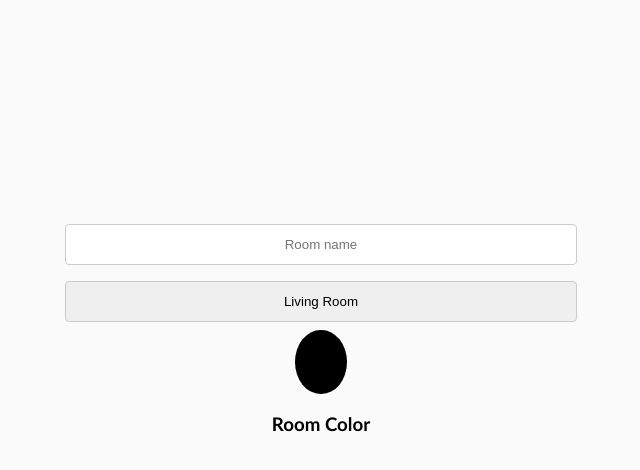
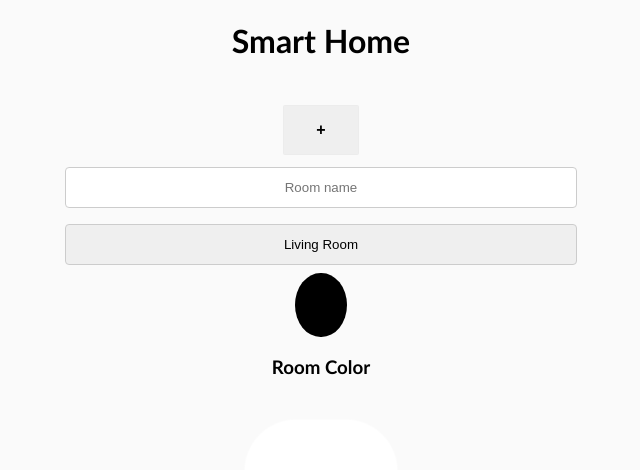
Before and after one commit to gadi9889/SmartHomeDemo, a React (Create React App) app: page /CreateRoom in a window 1280 px wide. Shown: the top 470 px of the page, without its empty margins (319-959 px from the left). Built offline with nearby package versions, Linux system fonts and the light colour scheme; some icons are missing.

Commit message:
CreateProduct transition ,improved Room&CreateRoom transitions, improved diffrent screen sizes compatability

```diff
--- a/src/App.css
+++ b/src/App.css
@@ -8,6 +8,10 @@
   font-family: 'Trebuchet MS', 'Lucida Sans Unicode', 'Lucida Grande', 'Lucida Sans', Arial, sans-serif;
   overflow: hidden;
   background-color: rgba(0,0,0,0.02);
+}
+
+#container {
+  height: 100vh;
 }
 
 .App-header {
@@ -80,10 +84,35 @@ input[type=color] {
   display: flex;
   align-items: center;
   justify-content: center;
-  box-shadow: 0 0px 0px 0 rgba(0,0,0,0.08), 0 5px 3px 0 rgba(0,0,0,0.09);
+}
+
+.create-product-container {
+  width: 20%;
+  height: 30%;
+  border: solid black 5px;
+  margin: auto;
+  padding: 3%;
+  background-color: rgba(255,255,255,0.9);
+  border-radius: 50px;
+  overflow: hidden;
+}
+
+.create-product-background {
+  display: flex;
+  position: fixed;
+  top:0;
+  left:0;
+  width: 100vw;
+  height: 100vh;
+  background: rgba(0,0,0,0.85);
+  z-index: 2;
+  overflow: hidden;
 }
 
 .product {
+  display: flex;
+  justify-content: center;
+  align-items: center;
   border-radius: 100px;
   width: 12vw;
   height: 15vh;
--- a/src/App.js
+++ b/src/App.js
@@ -146,9 +146,10 @@ function App() {
 
   return (
     <div className="App">
-      <div>
+      <div id="container">
+        <Header rooms={rooms} visible={true}/>
+
         <AnimatePresence exitBeforeEnter>
-        <Header rooms={rooms} />
         <Routes location={location} key={location.key}>
           <Route exact path='/' element={<h2>Welcome To Your Smart Home <br /><br /> Press + To Begin</h2>} />
           <Route exact path='/CreateRoom' element={<CreateRoom createRoomFunc={createroom}/>} />
--- a/src/components/CreateProducts.jsx
+++ b/src/components/CreateProducts.jsx
@@ -1,27 +1,78 @@
-import React from 'react'
+import React, { useEffect, useState } from 'react'
 import { Icon } from '@iconify/react';
+import { motion, AnimatePresence } from 'framer-motion';
+import { isVisible } from '@testing-library/user-event/dist/utils';
+
+const createProductContainerVariants = {
+    hidden: {
+        scale:0.5,
+        y:"-100vh"
+    },
+    visible: {
+        scale:1,
+        y:0,
+        transition: {
+            type:'spring',
+            stiffness:80,
+            duration:0.5
+        }
+    },
+    exit: {
+        y:"40vh",
+        opacity:0,
+        scale:0,
+        transition: {
+            duration:0.1
+        }
+    }
+}
+
+const createProductBackgroundVariants = {
+    hidden: {
+        opacity:0
+    },
+    visible: {
+        opacity:1
+    }
+}
 
 export default function CreateProducts(props) {
     let product = 'ac';
 
     const getProduct = (e) => {product = e.target.value}
 
-    const clickHandle = () => {
-        props.addDirect()
+    const clickHandle = (e) => {
+        props.func(false)
         props.addProductsFunc(props.roomIndex,product)
     }
 
-
-
     return (
-        <div>
+        <AnimatePresence >
+            {props.isVisible && (
+                <motion.div className='create-product-background' onClick={() => props.func(false)}
+                    variants={createProductBackgroundVariants}
+                    initial='hidden'
+                    animate='visible'
+                    exit='hidden'
+                >
+                    <motion.div className='create-product-container' onClick={(e) => e.stopPropagation()}
+                        variants={createProductContainerVariants}
+                        initial='hidden'
+                        animate='visible'
+                        exit='exit'
+                    >
                         <select name="product" id="product-selector" onChange={getProduct}>
                             <option value="ac" id="ac">AC</option>
                             <option value="light" id="light">Light</option>
                             {props.heater}
                             {props.stereo}
                         </select>
+                        <br />
                         <button class='product-add-button' onClick={clickHandle}><Icon style={{fontSize:'28px'}} icon="ic:baseline-done" /></button>
-        </div>
+                    </motion.div>
+                </motion.div>
+            )}
+        </AnimatePresence>
+
     )
 }
--- a/src/components/CreateRoom.jsx
+++ b/src/components/CreateRoom.jsx
@@ -6,23 +6,28 @@ import { motion } from 'framer-motion';
 const createRoomVariants = {
     hidden: {
         opacity:0,
-        y:'10vh'
+        y:'10vh',
+        x:'-5vh'
     },
     visible: {
         scale:1,
         opacity:1,
         y:0,
+        x:0,
         transition: {
-            duration:1,
-            ease:"easeIn"
+            duration:0.5,
+            ease:"easeIn",
+            type:'spring',
+            stiffness:80
         }
     },
     exit: {
         opacity:0,
         x:"5vh",
+        y:'5vh',
         originY:0,
         transition: {
-            duration:1,
+            duration:0.5,
             ease:"easeInOut"
         }
     }
--- a/src/components/Header.jsx
+++ b/src/components/Header.jsx
@@ -1,27 +1,46 @@
-import React from 'react';
+import React, { useState } from 'react';
 import { motion,AnimatePresence } from 'framer-motion';
 import {BrowserRouter as Router,useLocation, Routes, Route, Link} from 'react-router-dom';
 
-const headerVariants = {
+const linkVariants = {
     hidden: {
-        y:"-10vh"
+        opacity:0,
+        scale:0
     },
     visible: {
-        y:0,
-        trasition: {
-            duration:0.2
+        scale:1,
+        opacity:1,
+        transition: {
+            duration:0.2,
         }
     },
-    exit: {
-        y:"-10vh",
-        trasition: {
-            duration:0.2
+    tap: {
+        scale:0.85,
+        boxShadow:'0 0 10px rgba(0,0,0,0.8)',
+        transition: {
+            duration:0.03
+        }
+    },
+    hover: {
+        scale:1.05,
+        boxShadow:'0 0 20px rgba(255,255,255,0.8)',
+        transition: {
+            repeat:Infinity,
+            duration:3
         }
     }
 }
 
-export default function Header({rooms, isVisible}) {
+const linksVariants = {
+    default: {
 
+    },
+    onAdd: {
+
+    }
+}
+
+export default function Header({rooms}) {
     const hex2rgb = (hex) => {
         const r = parseInt(hex.slice(1, 3), 16)
         const g = parseInt(hex.slice(3, 5), 16)
@@ -35,19 +54,37 @@ export default function Header({rooms, isVisible}) {
     }
 
     return (
-        <AnimatePresence>
-        {isVisible &&  (<motion.div
-            variants={headerVariants}
-            initial='hidden'
-            animate='visible'
-            exit='exit'
-        >
-            <h1 >Smart Home</h1>
-            {rooms.map((room) => {
-            return <Link to={'/'+room.type+'/'+room.name+'-'+room.index}><button style={{backgroundColor: room.color, color:hex2rgb(room.color)}}>{room.name}</button></Link>
-            })}
-            <Link to='/CreateRoom'><button>+</button></Link>
-        </motion.div>)}
-        </AnimatePresence>
+        <div>
+            <h1>Smart Home</h1>
+            <br />
+            <motion.div
+                variants={linksVariants}
+                animate='animation'
+            >
+                {rooms.map((room) => {
+                return <Link to={'/'+room.type+'/'+room.name+'-'+room.index}>
+                    <motion.button style={{backgroundColor: room.color, color:hex2rgb(room.color)}}
+                        variants={linkVariants}
+                        initial='hidden'
+                        animate='visible'
+                        whileTap='tap'
+                        whileHover='hover'
+                    >
+                        {room.name}
+                    </motion.button>
+                    </Link>
+                })}
+                <Link to='/CreateRoom'>
+                    <motion.button
+                    variants={linkVariants}
+                    initial='hidden'
+                    animate='visible'
+                    whileTap='tap'
+                    whileHover='hover'
+                    >+
+                    </motion.button>
+                </Link>
+            </motion.div>
+        </div>
     )
 }
--- a/src/components/Product.jsx
+++ b/src/components/Product.jsx
@@ -27,7 +27,7 @@ export default function Product(props) {
 
     return (
         <div>
-            <button class="product" style={{color:logoColor,backgroundColor:backgroundColor}} onClick={() => statusChange(status)}><Icon icon={props.logoName} style={{ fontSize: '36px' }}/></button>
+            <button className="product" style={{color:logoColor,backgroundColor:backgroundColor}} onClick={() => statusChange(status)}><Icon icon={props.logoName} style={{ fontSize: '36px',position:'absolute'}}/></button>
         </div>
     )
 }
--- a/src/components/Room.jsx
+++ b/src/components/Room.jsx
@@ -8,55 +8,38 @@ import { motion } from 'framer-motion';
 const roomVariants = {
     hidden: {
         opacity:0,
+        x:'10vh',
         y:'40vh'
     },
     visible: {
         scale:1,
         opacity:1,
         y:0,
+        x:0,
         transition: {
-            duration:1,
-            ease:"easeIn"
+            duration:0.8,
+            ease:"easeIn",
+            type:'spring',
+            stiffness:80
         }
     },
     exit: {
         opacity:0,
         x:"-5vh",
+        y:"5vh",
         transition: {
-            duration:1,
+            duration:0.3,
             ease:"easeInOut"
         }
     }
 }
 
 export default function Room(props) {
-    let flag = true;
+    const [render, setRender] = useState()
+    const [isVisible, setIsVisible] = useState(false);
 
-    const [addProduct, setAddProduct] = useState()
-    const [render, setRender] = useState()
-
-    const addDirect = () => {
-        let heaterOp = isRoomBathroom(props.roomType)
-        let stereoOp = isStereoInRoom(props.stereos,props.roomIndex)
-        if (props.roomItems == 5) {
-            window.alert("Reached the limit")
-        }
-        else if (flag == true) {
-            setAddProduct(<CreateProducts
-                roomIndex={props.roomIndex}
-                addDirect={addDirect}
-                addProductsFunc={props.addProductsFunc}
-                items={props.roomItems}
-                heater={heaterOp}
-                stereo={stereoOp}
-                />
-            )
-            flag = false;
-        }
-        else {
-            flag = true;
-            setAddProduct();
-        }
+    const change = () => {
+        setIsVisible(false)
     }
 
     const isStereoInRoom = (stereos,roomIndex) => {
@@ -81,8 +64,17 @@ export default function Room(props) {
         return
     }
 
+    let heaterOp = isRoomBathroom(props.roomType)
+    let stereoOp = isStereoInRoom(props.stereos,props.roomIndex)
 
-
+    const addDirect = () => {
+        if (props.roomItems == 5) {
+            window.alert("Reached the limit")
+        }
+        else {
+            setIsVisible(true)
+        }
+    }
     const update = (i) => {
         setRender(i)
     }
@@ -92,7 +84,6 @@ export default function Room(props) {
             return
         }
         if (roomIndex == product.roomIndex) {
-            console.log(props.roomIndex)
             return <Product
                 update={update}
                 status={product.status}
@@ -104,6 +95,7 @@ export default function Room(props) {
     }
 
     return (
+        <div>
         <motion.div
             variants={roomVariants}
             initial="hidden"
@@ -124,7 +116,17 @@ export default function Room(props) {
             </div>
 
             <button className={'product-add-button'} onClick={addDirect}><Icon style={{fontSize:'28px'}} icon="akar-icons:circle-plus-fill" /></button>
-            {addProduct}
         </motion.div>
+        {<CreateProducts
+            roomIndex={props.roomIndex}
+            addDirect={addDirect}
+            addProductsFunc={props.addProductsFunc}
+            items={props.roomItems}
+            heater={heaterOp}
+            stereo={stereoOp}
+            isVisible={isVisible}
+            func={change}
+            />}
+        </div>
     )
 }
```
Also changed, not shown: src/components/ErrorMessage.jsx (added). Lines whose indentation alone changed are shown as unchanged.
